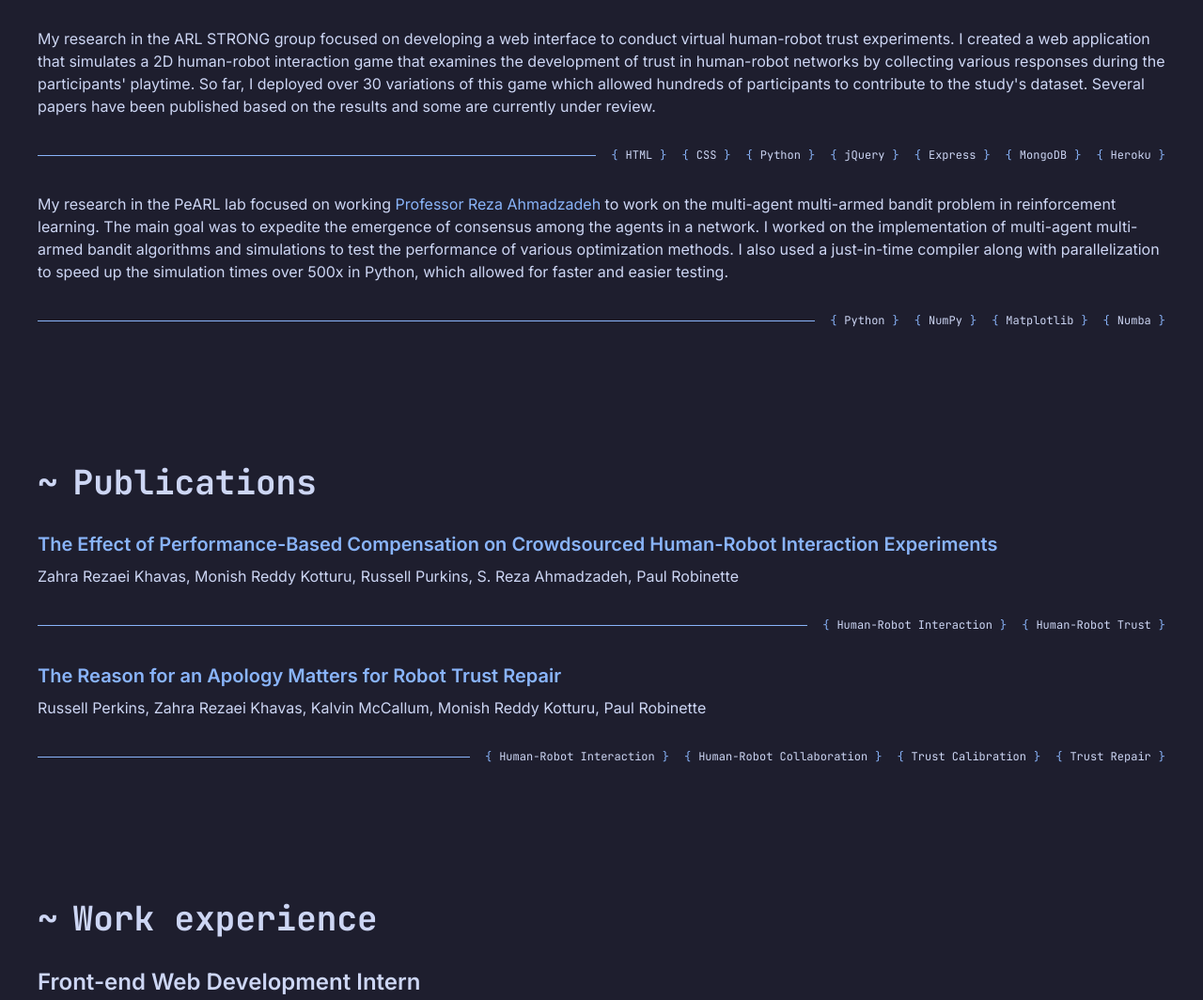
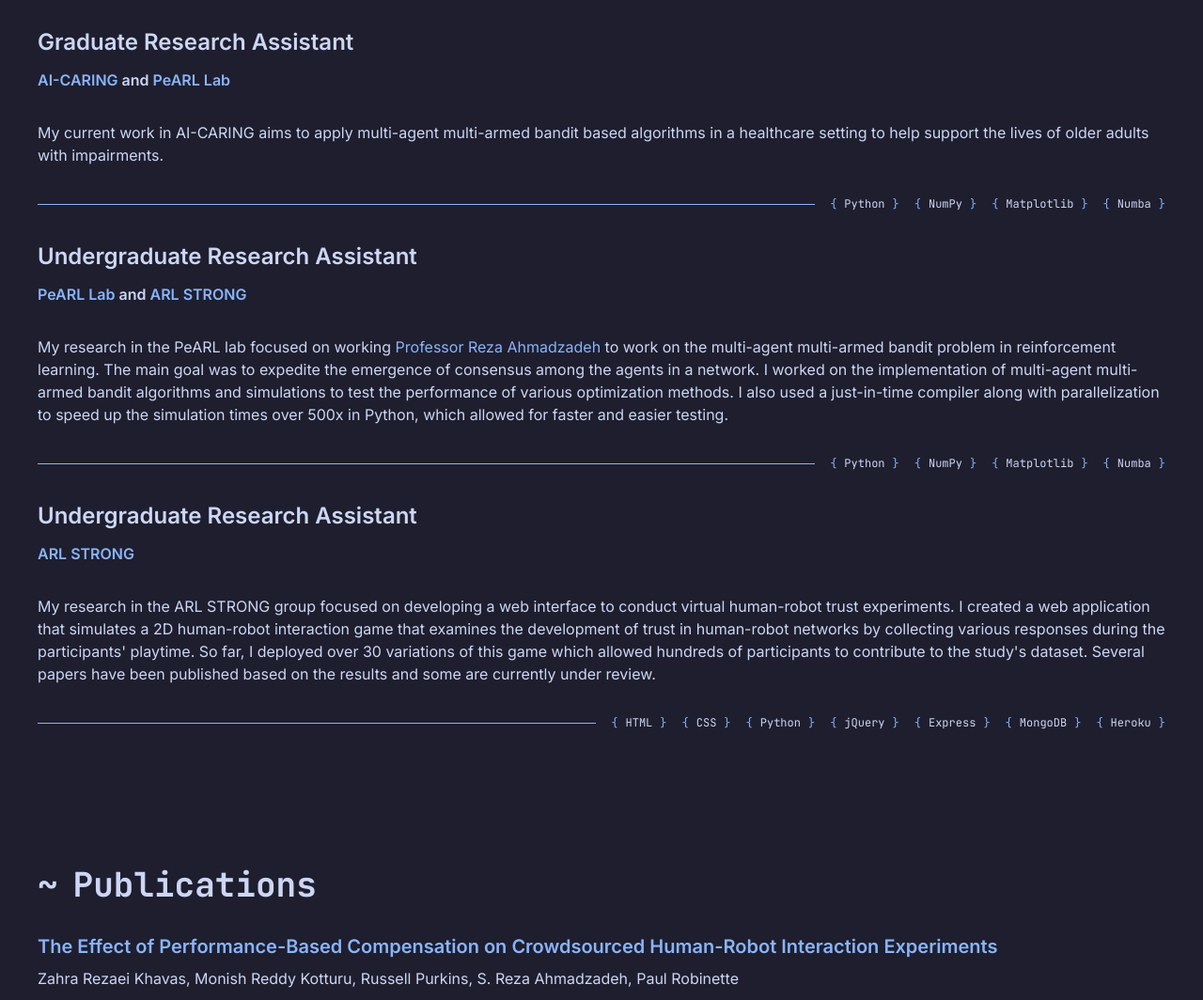
Before and after one commit to mokotturu/portfolio-website, a website built with Vite: page index.html in a window 1280 px wide. Shown: the part 1503-2567 px from the top of the page at 94% size. Built offline with nearby package versions, Linux system fonts and the light colour scheme.

Commit message:
added ai caring and subheadings to experiences

```diff
--- a/index.html
+++ b/index.html
@@ -120,8 +120,67 @@
 		<section id="research" class="flex flex-col justify-between gap-8 rounded-lg">
 			<h2 class="text-main-heading font-bold text-4xl font-mono before:content-['~'] before:mr-4">Research
 				experience</h2>
+			<div>
+				<h3 class="text-2xl font-semibold">Graduate Research Assistant</h3>
+				<h4 class="font-semibold mt-3">
+					<a href="https://www.ai-caring.org/" target="_blank" rel="noreferrer noopener"
+						class="hover:underline text-accent-1">AI-CARING</a>
+					and
+					<a href="https://www.pearl-robotics.com/" target="_blank" rel="noreferrer noopener"
+						class="hover:underline text-accent-1">PeARL Lab</a>
+				</h4>
+			</div>
+			<p>My current work in AI-CARING aims to apply multi-agent multi-armed bandit based algorithms in a
+				healthcare setting to help support the lives of older adults with impairments.</p>
+			<ul
+				class="flex justify-end gap-4 before:content-[''] before:border-t-[1px] before:border-t-accent-1 before:flex-1 before:relative before:top-1/2 before:left-0 before:translate-y-1/2 before:transform-gpu child:whitespace-nowrap child:before:content-['{'] child:after:content-['}'] child:before:pr-2 child:after:pl-2 child:before:text-accent-1 child:after:text-accent-1 flex-wrap font-mono text-xs">
+				<li>Python</li>
+				<li>NumPy</li>
+				<li>Matplotlib</li>
+				<li>Numba</li>
+			</ul>
+			</div>
 
 			<div class="research-item flex flex-col justify-between gap-8 rounded-lg">
+				<div>
+					<h3 class="text-2xl font-semibold">Undergraduate Research Assistant</h3>
+					<h4 class="font-semibold mt-3">
+						<a href="https://www.pearl-robotics.com/" target="_blank" rel="noreferrer noopener"
+							class="hover:underline text-accent-1">PeARL Lab</a>
+						and
+						<a href="https://arlstrong-uml.netlify.app/" target="_blank" rel="noreferrer noopener"
+							class="hover:underline text-accent-1">ARL STRONG</a>
+					</h4>
+				</div>
+				<p>My research in the PeARL lab focused on working <a class="hover:underline text-accent-1"
+						href="https://www.uml.edu/sciences/computer-science/faculty/ahmadzadeh-reza.aspx"
+						target="_blank" rel="noreferrer noopener">Professor Reza Ahmadzadeh</a> to work on the
+					multi-agent multi-armed
+					bandit problem in reinforcement learning. The main goal was to expedite the emergence of consensus
+					among
+					the agents in a network. I worked on the implementation of multi-agent multi-armed bandit algorithms
+					and
+					simulations to test the performance of various optimization methods. I also used a just-in-time
+					compiler
+					along with parallelization to speed up the simulation times over 500x in Python, which allowed for
+					faster and easier testing.</p>
+				<ul
+					class="flex justify-end gap-4 before:content-[''] before:border-t-[1px] before:border-t-accent-1 before:flex-1 before:relative before:top-1/2 before:left-0 before:translate-y-1/2 before:transform-gpu child:whitespace-nowrap child:before:content-['{'] child:after:content-['}'] child:before:pr-2 child:after:pl-2 child:before:text-accent-1 child:after:text-accent-1 flex-wrap font-mono text-xs">
+					<li>Python</li>
+					<li>NumPy</li>
+					<li>Matplotlib</li>
+					<li>Numba</li>
+				</ul>
+			</div>
+
+			<div class="research-item flex flex-col justify-between gap-8 rounded-lg">
+				<div>
+					<h3 class="text-2xl font-semibold">Undergraduate Research Assistant</h3>
+					<h4 class="font-semibold mt-3">
+						<a href="https://arlstrong-uml.netlify.app/" target="_blank" rel="noreferrer noopener"
+							class="hover:underline text-accent-1">ARL STRONG</a>
+					</h4>
+				</div>
 				<p>
 					My research in the ARL STRONG group focused on developing a web interface to conduct virtual
 					human-robot
@@ -140,28 +199,6 @@
 					<li>Express</li>
 					<li>MongoDB</li>
 					<li>Heroku</li>
-				</ul>
-			</div>
-
-			<div class="research-item flex flex-col justify-between gap-8 rounded-lg">
-				<p>My research in the PeARL lab focused on working <a class="hover:underline text-accent-1"
-						href="https://www.uml.edu/sciences/computer-science/faculty/ahmadzadeh-reza.aspx"
-						target="_blank" rel="noreferrer noopener">Professor Reza Ahmadzadeh</a> to work on the
-					multi-agent multi-armed
-					bandit problem in reinforcement learning. The main goal was to expedite the emergence of consensus
-					among
-					the agents in a network. I worked on the implementation of multi-agent multi-armed bandit algorithms
-					and
-					simulations to test the performance of various optimization methods. I also used a just-in-time
-					compiler
-					along with parallelization to speed up the simulation times over 500x in Python, which allowed for
-					faster and easier testing.</p>
-				<ul
-					class="flex justify-end gap-4 before:content-[''] before:border-t-[1px] before:border-t-accent-1 before:flex-1 before:relative before:top-1/2 before:left-0 before:translate-y-1/2 before:transform-gpu child:whitespace-nowrap child:before:content-['{'] child:after:content-['}'] child:before:pr-2 child:after:pl-2 child:before:text-accent-1 child:after:text-accent-1 flex-wrap font-mono text-xs">
-					<li>Python</li>
-					<li>NumPy</li>
-					<li>Matplotlib</li>
-					<li>Numba</li>
 				</ul>
 			</div>
 		</section>
@@ -210,8 +247,14 @@
 			</h2>
 
 			<div class="work-item flex flex-col justify-between gap-8 rounded-lg">
-				<h3 class="text-2xl font-semibold">Front-end Web Development Intern</h3>
-				<p>I worked at <a class="hover:underline text-accent-1" href="https://www.kaizntree.com" target="_blank"
+				<div>
+					<h3 class="text-2xl font-semibold">Frontend Web Development Intern</h3>
+					<h4 class="font-semibold mt-3">
+						<a href="https://kaizntree.com/" target="_blank" rel="noreferrer noopener"
+							class="hover:underline text-accent-1">Kaizntree</a>
+					</h4>
+				</div>
+				<p>I worked at <a class="hover:underline text-accent-1" href="https://kaizntree.com" target="_blank"
 						rel="noreferrer noopener">Kaizntree</a> as a remote web development intern in summer 2021. My
 					work
 					involved creating components using Vue.js that interact with a REST API in Django to retrieve
```
